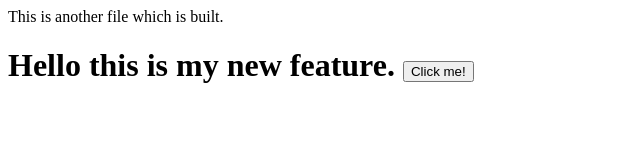
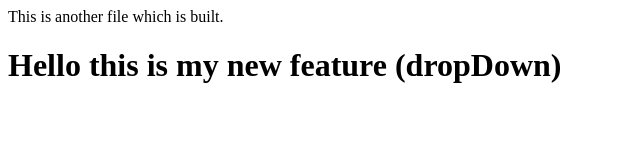
Before and after one commit to Yousaf-Ansari-8666/Local-Repo, a plain HTML site: page index.html in a window 1280 px wide. Shown: the whole page, without its empty margins (0-640 px from the left). Drawn offline with Linux system fonts and the light colour scheme.

```diff
--- a/index.html
+++ b/index.html
@@ -1,5 +1,3 @@
 <p>This is another file which is built.</p>
 
-<h1>Hello this is my new feature.
-    <button>Click me!</button>
-</h1>
+<h1>Hello this is my new feature (dropDown) </h1>
```
